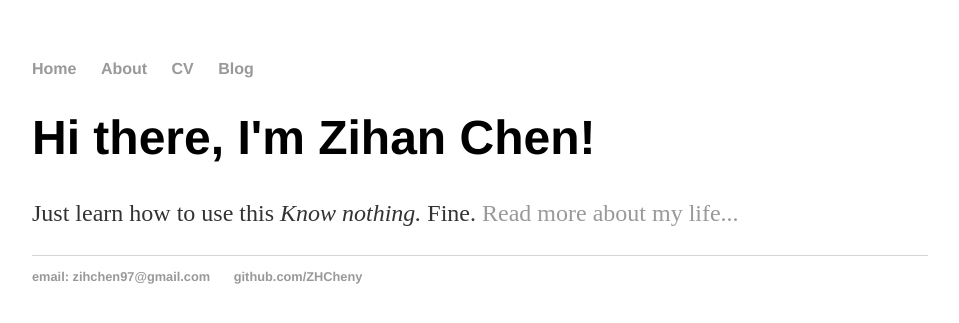
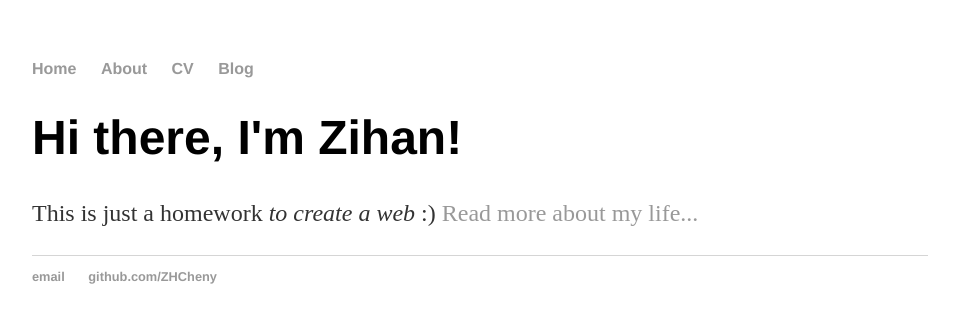
Before and after one commit to ZHCheny/ZHCheny.github.io, a Jekyll site: the page built from index.html, in a window 1280 px wide. Shown: the top 323 px of the page, without its empty margins (160-1119 px from the left). Built offline with Jekyll 4.4.1, drawn with Linux system fonts in a browser that asks for light colours.

Commit message:
Update index.html

```diff
--- a/index.html
+++ b/index.html
@@ -1,30 +1,8 @@
-<!DOCTYPE html>
-<html>
-	<head>
-		<title>It is just a simple test for ZH</title>
-		<!-- link to main stylesheet -->
-		<link rel="stylesheet" type="text/css" href="/css/main.css">
-	</head>
-	<body>
-		<nav>
-    		<ul>
-        		<li><a href="/">Home</a></li>
-	        	<li><a href="/about">About</a></li>
-        		<li><a href="/cv">CV</a></li>
-        		<li><a href="/blog">Blog</a></li>
-    		</ul>
-		</nav>
-		<div class="container">
-    		<div class="blurb">
-        		<h1>Hi there, I'm Zihan Chen!</h1>
-				<p>Just learn how to use this <em>Know nothing. </em> Fine. <a href="/about">Read more about my life...</a></p>
-    		</div><!-- /.blurb -->
-		</div><!-- /.container -->
-		<footer>
-    		<ul>
-        		<li><a href="mailto:zihchen97@gmail.com">email: zihchen97@gmail.com</a></li>
-        		<li><a href="https://github.com/ZHCheny">github.com/ZHCheny</a></li>
-			</ul>
-		</footer>
-	</body>
-</html>
+---
+layout: default
+title: Just a simple test
+---
+<div class="blurb">
+	<h1>Hi there, I'm Zihan!</h1>
+	<p>This is just a homework <em>to create a web</em> :) <a href="/about">Read more about my life...</a></p>
+</div><!-- /.blurb -->
```
